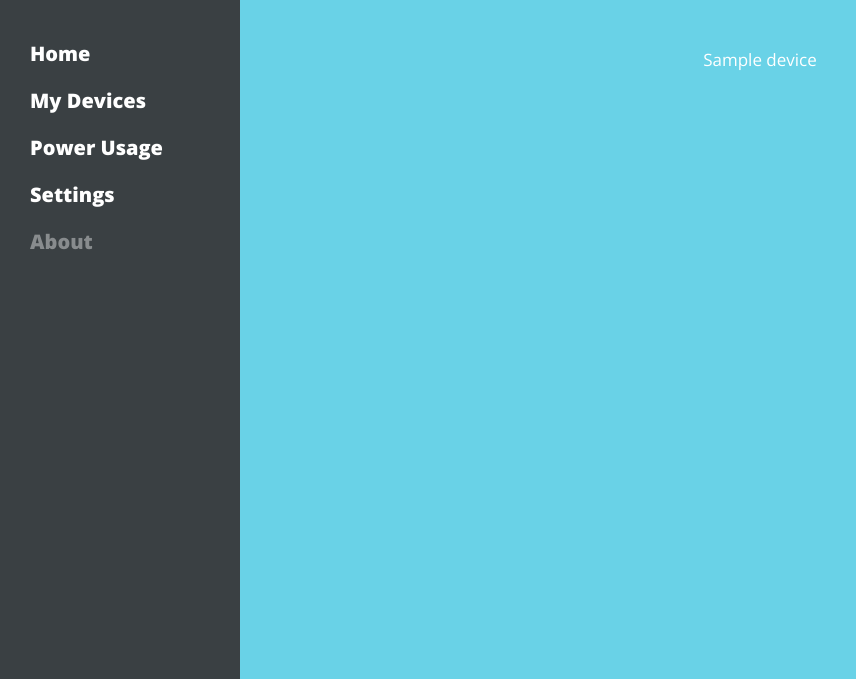
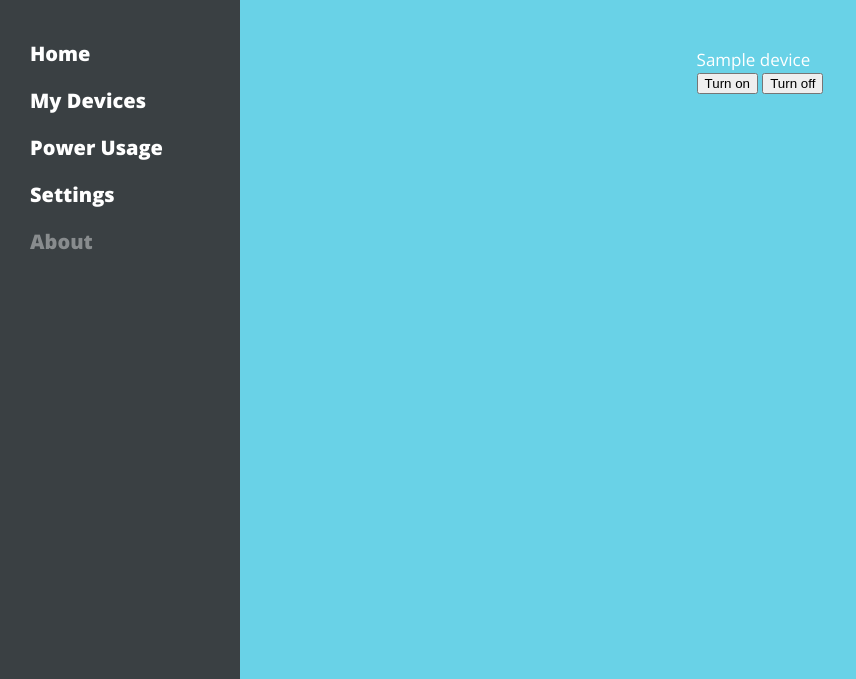
Before and after one commit to juliosandino/voltson-cruz, a Flask app: template templates/device.html in a window 1280 px wide. Shown: the top 679 px of the page, without its empty margins (0-856 px from the left). Run offline with Flask 2, Linux system fonts and the light colour scheme; the template is opened without the code that fills it: most values are stand-ins (such as "Sample title", 1, 10 or a date in 2020).

Commit message:
backend work and testing on html files

```diff
--- a/application.py
+++ b/application.py
@@ -1,5 +1,5 @@
 from flask import Flask
-from flask import render_template
+from flask import render_template, url_for, redirect
 from vesync.api import VesyncApi
 
 app = Flask(__name__)
@@ -22,15 +22,29 @@ def hello():
 @app.route("/device/<cid>")
 def device(cid):
     device = api.get_detail(cid)
-    return render_template('device.html', device=device)
+    data = {}
+    data['device'] = device
+    data['cid'] = cid
+    return render_template('device.html', data=data)
 
 @app.route("/test/")
 def test():
     devices = api.get_devices()
-    information = {}
-    information['devices'] = devices
+    data = {}
+    data['devices'] = devices
 
-    return render_template('test.html', information=information)
+    return render_template('test.html', data=data)
+
+@app.route("/turn_on/<cid>")
+def turn_on(cid):
+    api.turn_on(cid)
+    return 'success'
+
+@app.route("/turn_off/<cid>")
+def turn_off(cid):
+    api.turn_off(cid)
+    return render_template('turn_off_success.html')
+
 
 if __name__ == "__main__":
     app.run()
--- a/templates/device.html
+++ b/templates/device.html
@@ -8,7 +8,9 @@
     <section class="band band-a">
       <div class="band-container">
         <div class="band-inner">
-          <p>{{ device }}</p>
+          <p>{{ data['device'] }}</p>
+          <a href="{{ url_for('turn_on', cid=data['cid']) }}"><button>Turn on</button></a>
+          <a href="{{ url_for('turn_off', cid=data['cid']) }}"><button>Turn off</button></a>
         </div>
       </div>
     </section>
--- a/templates/test.html
+++ b/templates/test.html
@@ -8,7 +8,7 @@
     <section class="band band-a">
       <div class="band-container">
         <div class="band-inner">
-          <a href="{{ url_for('device', cid=information['devices'][0]['cid']) }}"><h1>{{ information['devices'][0]['deviceName'] }}</h1></a>
+          <a href="{{ url_for('device', cid=data['devices'][0]['cid']) }}"><h1>{{ data['devices'][0]['deviceName'] }}</h1></a>
         </div>
       </div>
     </section>
```
